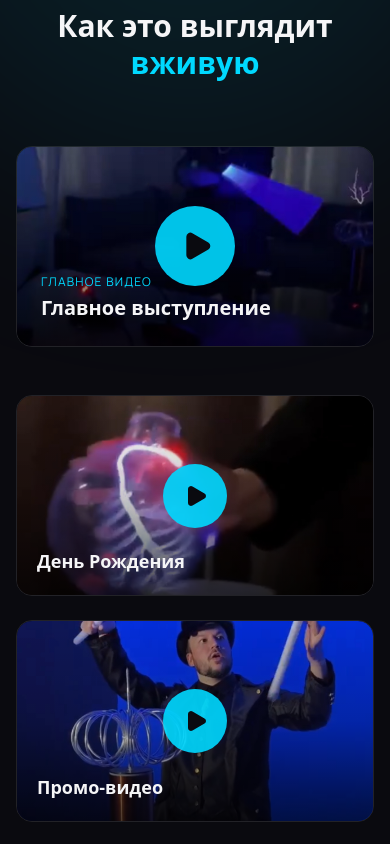
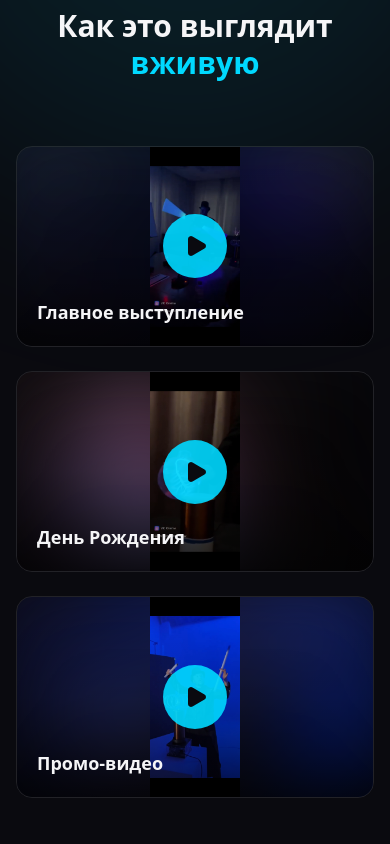
Before and after one commit to roman-kuznetsov-dev/tesla-show, a Next.js app: page / in a window 390 px wide. Shown: the part 3480-4324 px from the top of the page. Built offline with nearby package versions, Linux system fonts and the light colour scheme; a web font is replaced by a local one.

Commit message:
refactor(video-gallery): unify all videos into single grid (#10)
Co-authored-by: Роман <roman.kuznetsov2026@mail.ru>

```diff
--- a/src/components/sections/VideoGallery.tsx
+++ b/src/components/sections/VideoGallery.tsx
@@ -8,8 +8,43 @@ import useEmblaCarousel from 'embla-carousel-react';
 import { Play } from 'lucide-react';
 import Modal from '@/components/ui/Modal';
 import { useInView } from '@/hooks/useInView';
-import { mainVideo, extraVideos, type Video } from '@/data/videos';
+import { videos, type Video } from '@/data/videos';
 import { galleryPhotos } from '@/data/gallery';
+
+function VideoPoster({
+  video,
+  priority = false,
+  sizes = '100vw',
+  alt = '',
+}: {
+  video: Video;
+  priority?: boolean;
+  sizes?: string;
+  alt?: string;
+}) {
+  return (
+    <div className="absolute inset-0">
+      <Image
+        src={video.poster}
+        alt=""
+        fill
+        sizes={sizes}
+        aria-hidden="true"
+        className="object-cover blur-2xl scale-110 opacity-60"
+      />
+      <Image
+        src={video.poster}
+        alt={alt || video.title}
+        fill
+        sizes={sizes}
+        priority={priority}
+        className="object-contain"
+      />
+    </div>
+  );
+}
+
+
 
 export default function VideoGallery() {
   const { ref, inView } = useInView<HTMLElement>();
@@ -25,6 +60,10 @@ export default function VideoGallery() {
 
   const openVideo = (video: Video) => setActiveVideo(video);
   const closeVideo = () => setActiveVideo(null);
+
+  const activeAspect = activeVideo?.orientation === 'portrait'
+    ? 'max-h-[85vh] w-auto aspect-[9/16]'
+    : 'w-full aspect-video';
 
   return (
     <section
@@ -51,58 +90,21 @@ export default function VideoGallery() {
           Как это выглядит <span className="text-primary">вживую</span>
         </h2>
 
-        {/* === ГЛАВНОЕ ВИДЕО === */}
-        <div className="mb-12 md:mb-16">
-          <button
-            onClick={() => openVideo(mainVideo)}
-            className="group relative block w-full aspect-video rounded-2xl overflow-hidden border border-white/10 transition-all duration-300 hover:border-primary/40 hover:shadow-[0_0_60px_rgba(0,217,255,0.2)]"
-            aria-label={`Смотреть видео: ${mainVideo.title}`}
-          >
-            <Image
-              src={mainVideo.poster}
-              alt={mainVideo.title}
-              fill
-              sizes="(max-width: 1024px) 100vw, 1200px"
-              className="object-cover transition-transform duration-700 group-hover:scale-105"
-              priority
-            />
-            <div className="absolute inset-0 bg-gradient-to-t from-black/70 via-black/20 to-transparent" />
-
-            {/* Play */}
-            <div className="absolute inset-0 flex items-center justify-center">
-              <div className="w-20 h-20 md:w-24 md:h-24 rounded-full bg-primary/90 text-background flex items-center justify-center transition-transform duration-300 group-hover:scale-110">
-                <Play size={32} fill="currentColor" className="ml-1" />
-              </div>
-            </div>
-
-            {/* Название */}
-            <div className="absolute bottom-0 left-0 right-0 p-6 md:p-8 text-left">
-              <p className="text-xs md:text-sm uppercase tracking-widest text-primary mb-1">
-                Главное видео
-              </p>
-              <h3 className="font-heading text-xl md:text-2xl font-bold">
-                {mainVideo.title}
-              </h3>
-            </div>
-          </button>
-        </div>
-
-        {/* === ДОПОЛНИТЕЛЬНЫЕ ВИДЕО === */}
-        <div className="grid grid-cols-1 md:grid-cols-2 gap-6 mb-16 md:mb-24">
-          {extraVideos.map((video) => (
+        {/* === ВИДЕО — СЕТКА === */}
+        <div className="grid grid-cols-1 md:grid-cols-2 lg:grid-cols-3 gap-6 mb-16 md:mb-24">
+          {videos.map((video, index) => (
             <button
               key={video.id}
               onClick={() => openVideo(video)}
               className="group relative block w-full aspect-video rounded-2xl overflow-hidden border border-white/10 transition-all duration-300 hover:border-primary/40 hover:shadow-[0_0_40px_rgba(0,217,255,0.15)]"
               aria-label={`Смотреть видео: ${video.title}`}
             >
-              <Image
-                src={video.poster}
-                alt={video.title}
-                fill
-                sizes="(max-width: 768px) 100vw, 600px"
-                className="object-cover transition-transform duration-700 group-hover:scale-105"
+              <VideoPoster
+                video={video}
+                priority={index === 0}
+                sizes="(max-width: 768px) 100vw, (max-width: 1024px) 50vw, 400px"
               />
+
               <div className="absolute inset-0 bg-gradient-to-t from-black/70 via-black/20 to-transparent" />
 
               <div className="absolute inset-0 flex items-center justify-center">
@@ -179,16 +181,18 @@ export default function VideoGallery() {
         ariaLabel={activeVideo ? `Видео: ${activeVideo.title}` : 'Видео'}
       >
         {activeVideo && (
-          <video
+          <div className="flex items-center justify-center">
+            <video
             src={activeVideo.src}
             poster={activeVideo.poster}
             controls
             autoPlay
             playsInline
-            className="w-full aspect-video rounded-2xl bg-black"
+            className={`rounded-2xl bg-black ${activeAspect}`}
           >
             Ваш браузер не поддерживает видео.
-          </video>
+            </video>
+          </div>
         )}
       </Modal>
 
--- a/src/data/videos.ts
+++ b/src/data/videos.ts
@@ -1,28 +1,33 @@
+export type VideoOrientation = 'portrait' | 'landscape';
+
 export type Video = {
   id: string;
   title: string;
   src: string;
   poster: string;
+  orientation: VideoOrientation;
 };
 
-export const mainVideo: Video = {
-  id: 'main',
-  title: 'Главное выступление',
-  src: '/video/show-main.mp4',
-  poster: '/images/video/show-main-poster.jpg',
-};
-
-export const extraVideos: Video[] = [
+export const videos: Video[] = [
+  {
+    id: 'show-main',
+    title: 'Главное выступление',
+    src: '/video/show-main.mp4',
+    poster: '/images/video/show-main-poster.jpg',
+    orientation: 'portrait',
+  },
   {
     id: 'show-2',
     title: 'День Рождения',
     src: '/video/show-2.mp4',
     poster: '/images/video/show-2-poster.jpg',
+    orientation: 'portrait',
   },
   {
     id: 'show-3',
     title: 'Промо-видео',
     src: '/video/show-3.mp4',
     poster: '/images/video/show-3-poster.jpg',
+    orientation: 'portrait',
   },
 ];
```
